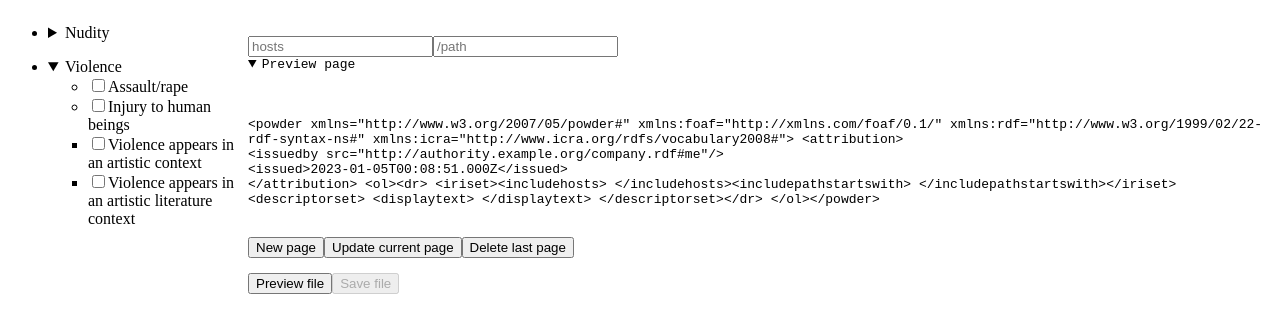
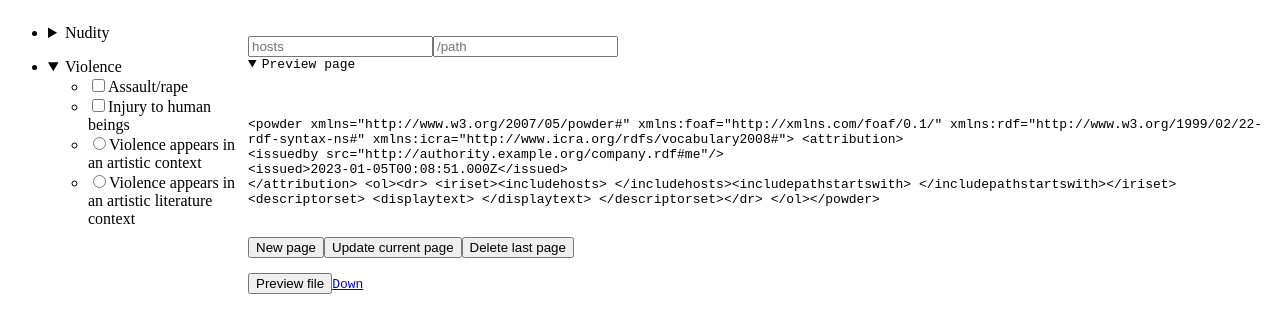
Before and after one commit to onliniak/ICRA_POWDER_generator, a Vue app: page / in a window 1280 px wide. Both pictures are taken after a click on the element "Violence". Shown: the top 332 px of the page. Built offline with nearby package versions, Linux system fonts and the light colour scheme.

Commit message:
feat: radio buttons + download file.

```diff
--- a/src/components/Left.vue
+++ b/src/components/Left.vue
@@ -14,15 +14,12 @@
   <ul v-for="property of section.properties">
     <li><label><input type="checkbox" @change="store.onSelected(property.id, property.description)"><span> {{property.description}} </span></label></li></ul>
     <ul v-if="current.index > -1">
-    <li class="little-top-margin" v-for="context of store.sections[current.index].context">
-      <label ><input type="checkbox" @change="store.onSelected(context.id, context.description)"><span > {{context.description}} </span></label>
+    <li v-for="context of store.sections[current.index].context">
+      <label ><input type="radio" :name="section.sectionName" @change="store.onSelected(context.id, context.description)"><span > {{context.description}} </span></label>
     </li></ul>
   </details></li>
   </ul>
 </template>
 
 <style scoped>
-  .little-top-margin{
-    list-style-type: square;
-  }
 </style>
--- a/src/components/Right.vue
+++ b/src/components/Right.vue
@@ -1,10 +1,11 @@
 <script setup>
-  import { ref } from 'vue'
+  import { ref, nextTick } from 'vue'
   import { useMainStore } from '@/stores/mainStore'
   const store = useMainStore()
 
   const hosts = ref("")
   const path = ref("")
+  let file = ref("")
 
   function copyPage() {
     store.drPage.push(document.getElementById("powder").textContent
@@ -28,12 +29,20 @@ store.drPage[page.dataset.index -1] = page.textContent
     page.dataset.index = index
   }
 
-  function previewFile() {
+  async function previewFile() {
     let txt = ''
+    if (store.drPage.length === 0) { store.drPage.
+      push(document.getElementById("powder").textContent)}
     txt = prefile
     store.drPage.forEach((data) => txt += data)
     txt += postfile
+    file.value = txt
+    await nextTick()
     document.getElementById("preview").textContent = txt
+  }
+
+  function encodeFile() {
+    return encodeURIComponent(file.value)
   }
 
   const intro = '<powder xmlns="http://www.w3.org/2007/05/powder#" xmlns:foaf="http://xmlns.com/foaf/0.1/" xmlns:rdf="http://www.w3.org/1999/02/22-rdf-syntax-ns#" xmlns:icra="http://www.icra.org/rdfs/vocabulary2008#">'
@@ -93,7 +102,7 @@ store.drPage[page.dataset.index -1] = page.textContent
     <button @click="deletePage()"  >Delete last page</button>
   <br /><br />
     <button @click="previewFile()">Preview file</button>
-    <button disabled>Save file</button>
+    <a @click="previewFile()" :href="'data:text/plain;charset=utf-8,' + encodeFile()" target="_blank" type="application/powder+xml" download="powder.xml">Down</a>
 </template>
 
 <style scoped>
```
